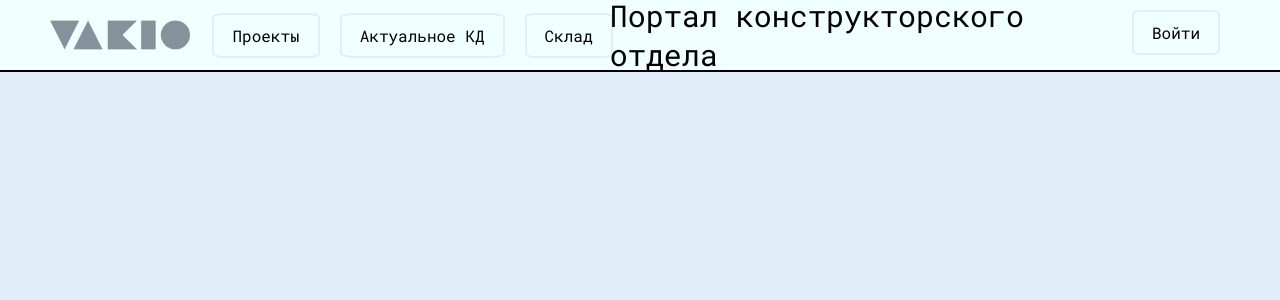
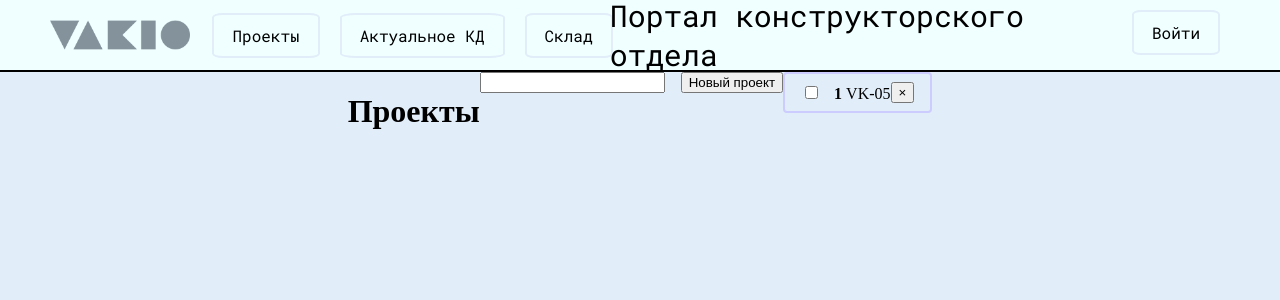
Before and after one commit to Nabizachi/my_first_project, a React (Create React App) app: page / in a window 1280 px wide. Shown: the top 300 px of the page. Built offline with nearby package versions, Linux system fonts and the light colour scheme.

Commit message:
Кнопка создать проект, нужно доделать

```diff
--- a/src/components/AddProjectCard/AddProjectCard.jsx
+++ b/src/components/AddProjectCard/AddProjectCard.jsx
@@ -1,5 +1,4 @@
 import React, { useState } from 'react'
-
 
 function useInputValue(defaultValue = '') {
     const [value, setValue] = useState(defaultValue)
@@ -32,7 +31,8 @@ const AddProjectCard = ({ onCreate }) => {
     return (
         <form style={{ marginBottom: '1rem' }} onSubmit={submitHandler}>
             <input style={{ marginRight: '1rem' }} {...input.bind} />
-            <button className='btn' type='submit'> Add Todo</button>
+
+            <button className='btn' type='submit'> Новый проект </button>
         </form>
     )
 }
--- a/src/components/TopLogoPanel/TopLogoPanel.css
+++ b/src/components/TopLogoPanel/TopLogoPanel.css
@@ -8,7 +8,7 @@
     border: 0;
     background-color: azure;
     border-bottom: 2px solid black;
-    position: fixed;
+    /* position: fixed; */
 }
 
 .imageButtonBox {
```
